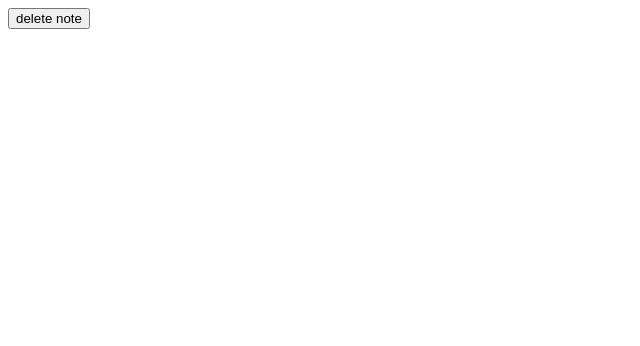
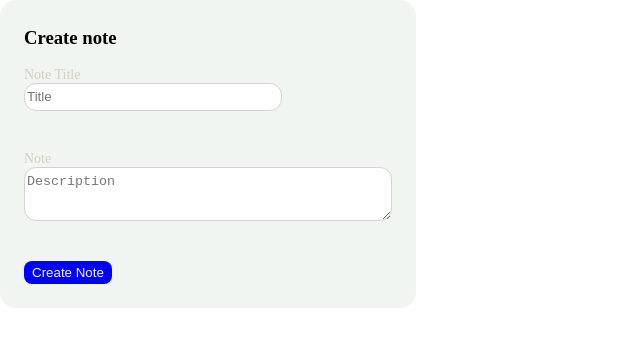
Before and after one commit to Paruyr97/notepad-app, an Angular app: page / in a window 1280 px wide. Shown: the top 346 px of the page, without its empty margins (0-640 px from the left). Built offline with nearby package versions, Linux system fonts and the light colour scheme; no server answers.

Commit message:
create and complete  create-note component | improve styles in app-component | notes-component

```diff
--- a/src/app/app.component.html
+++ b/src/app/app.component.html
@@ -1,7 +1,7 @@
 
 <div class="container">
   <div class="create-note">
-    <button (click)="noteService.deleteNote(1)">delete note</button>
+    <app-create-note></app-create-note>
   </div>
   <div class="notes">
     <app-notes-component></app-notes-component>
--- a/src/app/app.component.scss
+++ b/src/app/app.component.scss
@@ -1,6 +1,17 @@
 .container {
     display: flex;
+    flex-wrap: wrap;
+    gap: 16px;
+    justify-content: center;
     .create-note, .notes, .chart {
-        flex: 1;
+        // flex: 1;
+        min-width: 280px !important;
+        width: calc((100vw - 32px) / 3)
     }
 }
+
+@media only screen and (max-width: 600px) {
+    .create-note, .notes, .chart {
+        width: 100%;
+    }
+}
--- /dev/null
+++ b/src/app/components/create-note/create-note.component.html
@@ -0,0 +1,49 @@
+<div class="form-wrapper">
+    <h3>Create note</h3>
+    <form
+        [formGroup]="noteForm"
+        (ngSubmit)="createNote()"
+    >
+        <div class="form-field-wrapper">
+            <label class="field-label"
+                for="noteTitle"
+            >
+                Note Title
+            </label>
+            <input id="noteTitle"
+                class="note-title"
+                placeholder="Title"
+                formControlName="title"
+            />
+            <div class="error-msg" *ngIf="title?.invalid && title?.touched">
+                <span *ngIf="title?.errors?.['required']">Title is required</span>
+                <span *ngIf="title?.errors?.['maxlength']">
+                    Title cannot be more than 255 characters
+                </span>
+            </div>
+        </div>
+        <div class="form-field-wrapper">
+            <label for="noteDesc"
+                class="field-label"
+            >
+                Note
+            </label>
+            <textarea id="noteDesc"
+                class="note-desc"
+                placeholder="Description"
+                formControlName="description"
+            ></textarea>
+            <div class="error-msg" *ngIf="description?.invalid && description?.touched">
+                <span *ngIf="description?.errors?.['required']">
+                    Description is required
+                </span>
+            </div>
+        </div>
+        <button class="create-btn"
+            type="submit"
+            [disabled]="noteForm.invalid"
+        >
+            Create Note
+        </button>
+    </form>
+</div>
--- /dev/null
+++ b/src/app/components/create-note/create-note.component.scss
@@ -0,0 +1,52 @@
+* {
+    box-sizing: border-box;
+}
+
+.form-wrapper {
+    background-color: #f0f5f1;
+    border-radius: 16px;
+    padding: 8px 24px 24px;
+}
+
+.note-title {
+    width: 70%;
+    border-radius: 12px;
+    border: 1px solid lightgray;
+    line-height: 24px;
+    margin-bottom: 24px;
+}
+
+.note-desc {
+    width: 100%;
+    border-radius: 12px;
+    border: 1px solid lightgray;
+    line-height: 24px;
+    margin-bottom: 24px;
+}
+
+.create-btn {
+    background-color: blue;
+    color: white;
+    border-radius: 8px;
+    border: none;
+    padding: 4px 8px;
+}
+
+.form-field-wrapper {
+    position: relative;
+    display: flex;
+    flex-direction: column;
+    margin-bottom: 16px;
+}
+
+.error-msg {
+    position: absolute;
+    bottom: 0;
+    color: red;
+}
+
+.field-label {
+    color: var(--text-color);
+    font-size: 14px;
+    font-weight: 300;
+}
--- /dev/null
+++ b/src/app/components/create-note/create-note.component.ts
@@ -0,0 +1,54 @@
+import { Component } from '@angular/core';
+import { FormBuilder, FormGroup, Validators } from '@angular/forms';
+import { NoteService } from '../../../services/note.service';
+
+@Component({
+  selector: 'app-create-note',
+  templateUrl: './create-note.component.html',
+  styleUrl: './create-note.component.scss'
+})
+export class CreateNoteComponent {
+  public noteForm: FormGroup;
+
+  constructor(
+    private fb: FormBuilder,
+    private noteService: NoteService
+  ) {
+    this.noteForm = this.fb.group({
+      title: ['', [Validators.required, Validators.maxLength(255)]],
+      description: ['', Validators.required]
+    });
+  }
+
+  get title(): any {
+    return this.noteForm.get('title');
+  }
+
+  get description(): any {
+    return this.noteForm.get('description');
+  }
+
+  public createNote() {
+    console.log('cccccccccccccccccccccccccccc');
+
+    this.noteService.createNote({
+      title: this.title.value,
+      description: this.description.value
+    })
+    .subscribe(data => {
+      console.log(data, 'posted data');
+
+      if (!data) { return; }
+
+      this.noteService.notes = {
+        ...this.noteService.notes,
+        [data.id]: data
+      };
+
+      this.noteForm.reset({
+        title: '',
+        description: ''
+      });
+    });
+  }
+}
--- a/src/app/components/notes-component/notes-component.component.html
+++ b/src/app/components/notes-component/notes-component.component.html
@@ -1,7 +1,7 @@
 <div class="notes-container" *ngFor="let note of noteService.notes | objectValues">
         <div class="note">
             <h3>{{ note.title }}</h3>
-            <p>{{ note.description }}</p>
+            <p class="desc">{{ note.description }}</p>
         </div>
         <div class="btns-holder">
             <img class="icon"
--- a/src/app/components/notes-component/notes-component.component.scss
+++ b/src/app/components/notes-component/notes-component.component.scss
@@ -13,7 +13,6 @@
 
 .btns-holder {
     display: flex;
-    flex-direction: column;
     padding: 10px;
 }
 
@@ -21,3 +20,7 @@
     margin: 4px;
     cursor: pointer;
 }
+
+.desc {
+    color: var(--text-color);
+}
--- a/src/services/note.service.ts
+++ b/src/services/note.service.ts
@@ -18,13 +18,8 @@ export class NoteService {
       return this.http.get<Notes>(`${this.BASE_URL}note`);
     }
 
-    public createNote(note: Note): any {
-      console.log(note, 'created note');
-
-      this.http.post(`${this.BASE_URL}note`, note).subscribe(data => {
-        console.log(data, 'created data');
-
-      });
+    public createNote(note: Omit<Note, 'id'>): Observable<Note> {
+      return this.http.post<Note>(`${this.BASE_URL}note`, note);
     }
 
     public updateNote(updatedNote: Note): Observable<Note> {
--- a/src/styles.scss
+++ b/src/styles.scss
@@ -1 +1,9 @@
 /* You can add global styles to this file, and also import other style files */
+body {
+    margin: 0;
+    padding: 0;
+}
+
+:root {
+    --text-color: #d4cfc1;
+}
```
Also changed, not shown: src/app/app.module.ts (+6 -2 lines).
